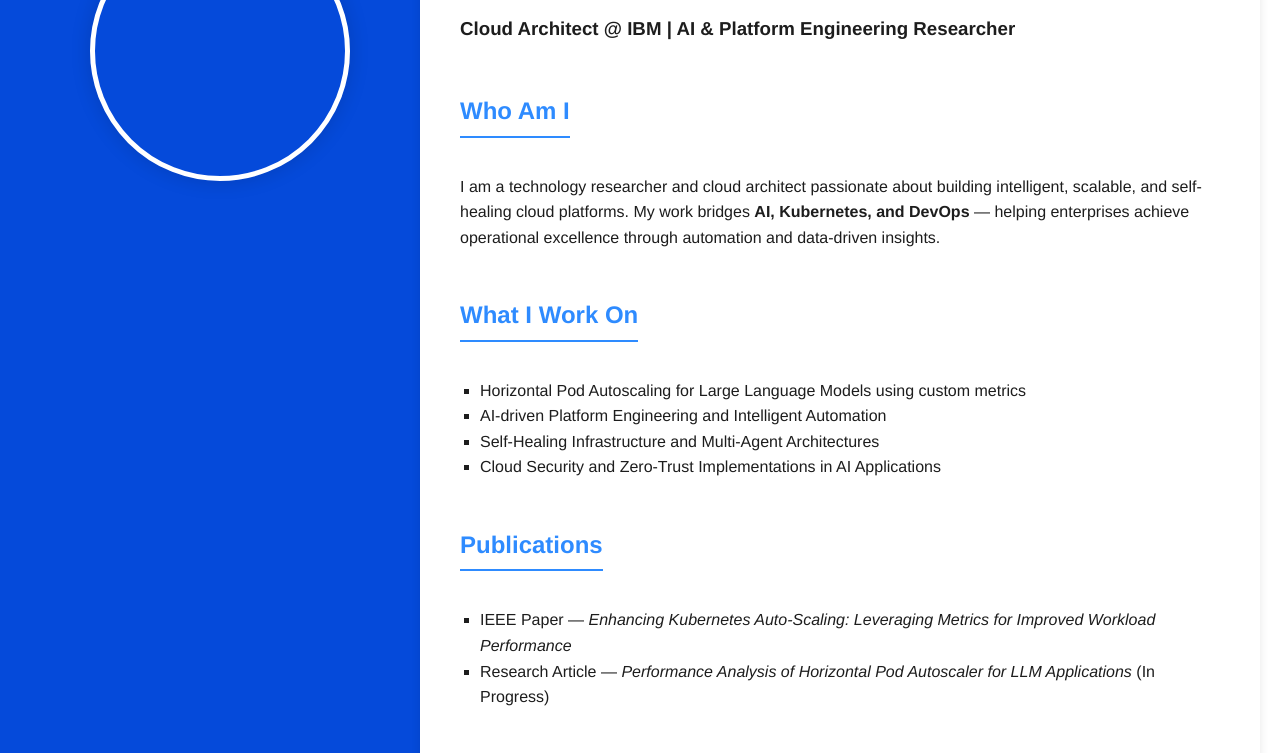
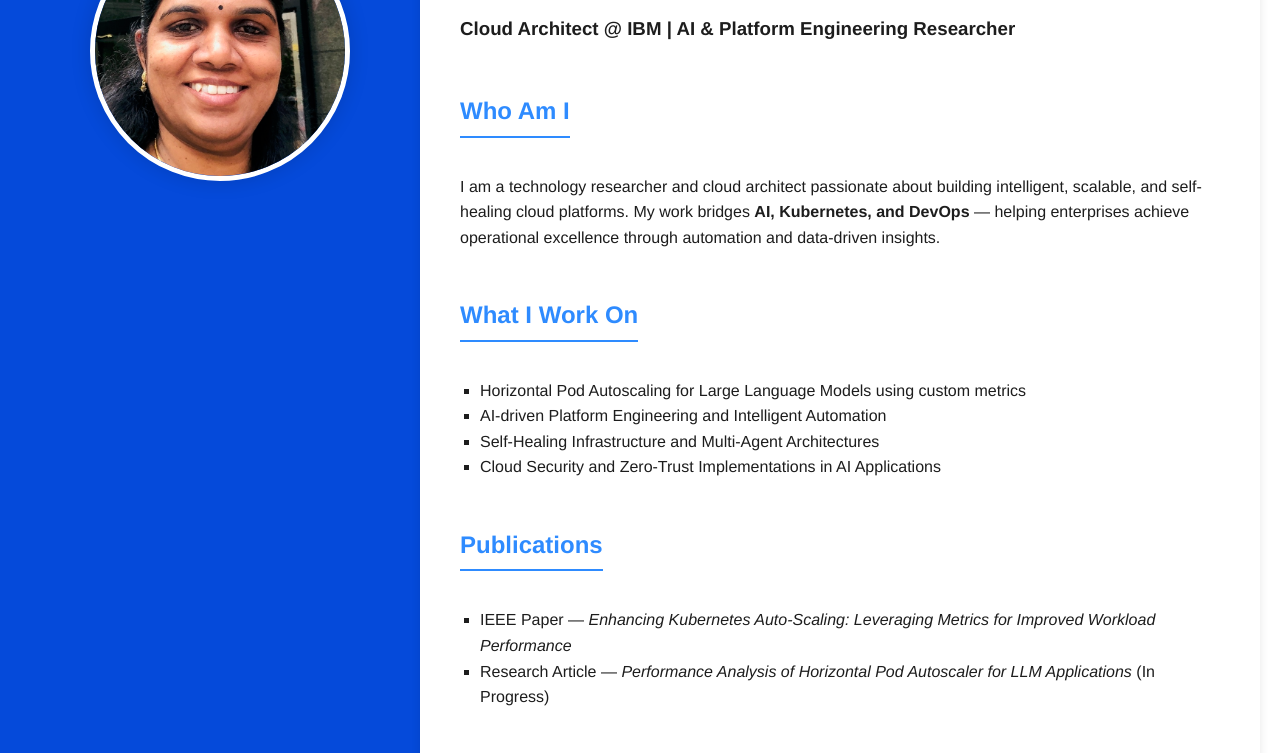
Before and after one commit to jojustin/jojustin.github.io, a plain HTML site: page index.html in a window 1280 px wide. Shown: the part 159-912 px from the top of the page. Drawn offline with Linux system fonts and the light colour scheme.

Commit message:
Update index.html

```diff
--- a/index.html
+++ b/index.html
@@ -121,7 +121,7 @@
 <body>
   <div class="container">
     <div class="photo">
-      <img src="joyce.jpg" alt="Josephine Eskaline Joyce" />
+      <img src="ProfilePhoto.jpg" alt="Josephine Eskaline Joyce" />
     </div>
 
     <div class="content">
```
